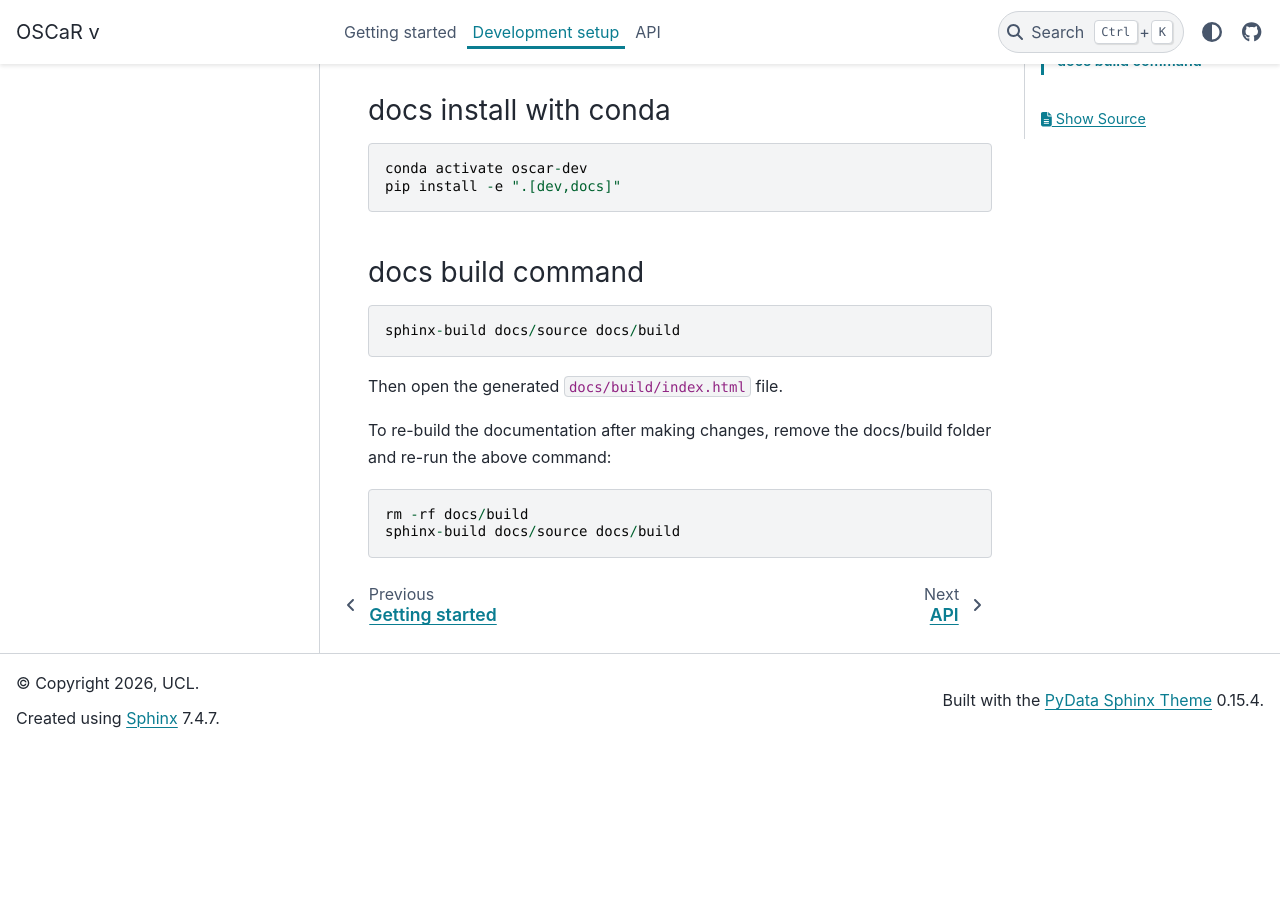
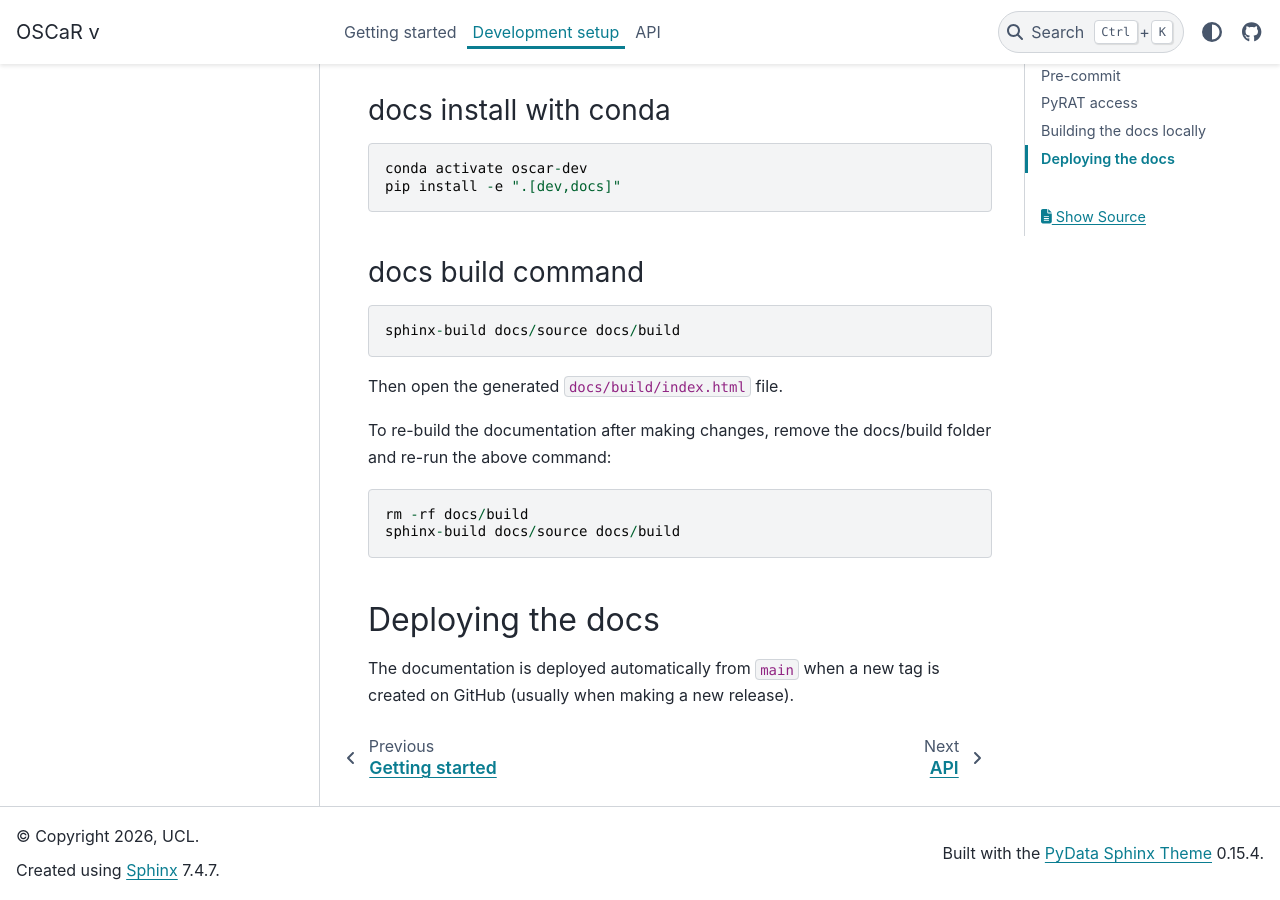
Before and after one commit to neuroinformatics-unit/OSCaR, a Sphinx documentation site: the page built from docs/source/developer_setup.md, in a window 1280 px wide and 900 px high, scrolled down 2150 px. Built offline with Sphinx 7.4.7 and the PyData theme 0.15.4, drawn with Linux system fonts in a browser that asks for light colours; before the commit the page ends 2897 px from its top, so only the background shows below that.

Commit message:
link to the new documentation (#38)

````diff
--- a/docs/source/developer_setup.md
+++ b/docs/source/developer_setup.md
@@ -83,3 +83,7 @@ folder and re-run the above command:
 rm -rf docs/build
 sphinx-build docs/source docs/build
 ```
+
+## Deploying the docs
+
+The documentation is deployed automatically from `main` when a new tag is created on GitHub (usually when making a new release).
````
Also changed, not shown: README.md (+3 -1 lines).
